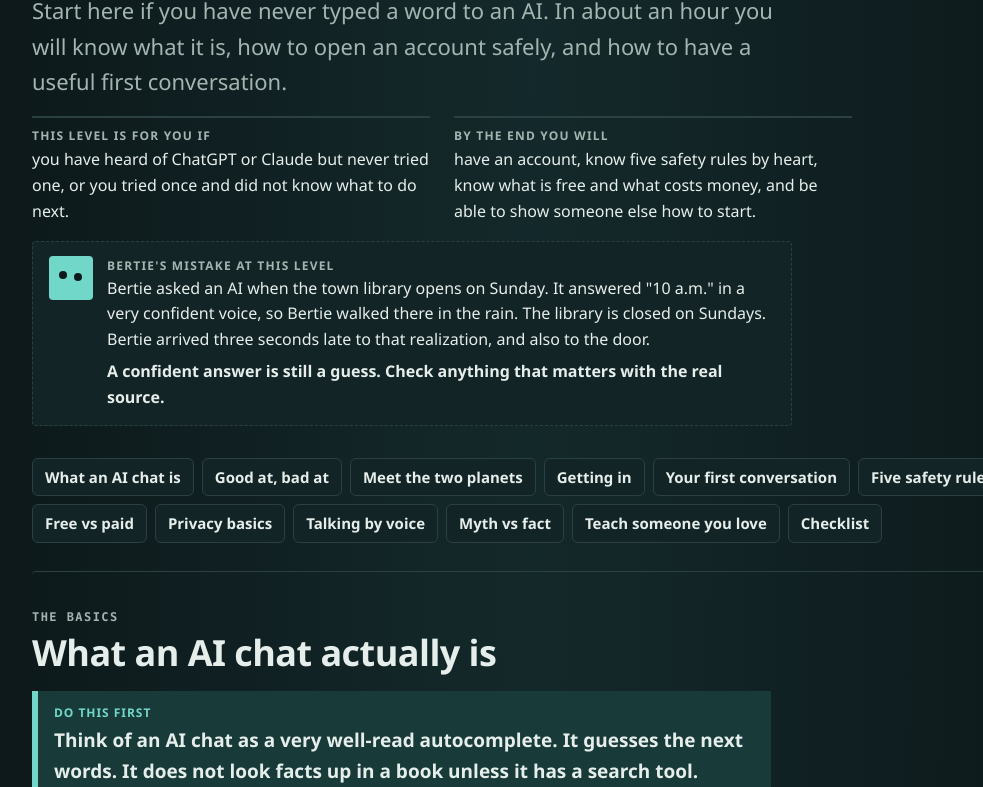
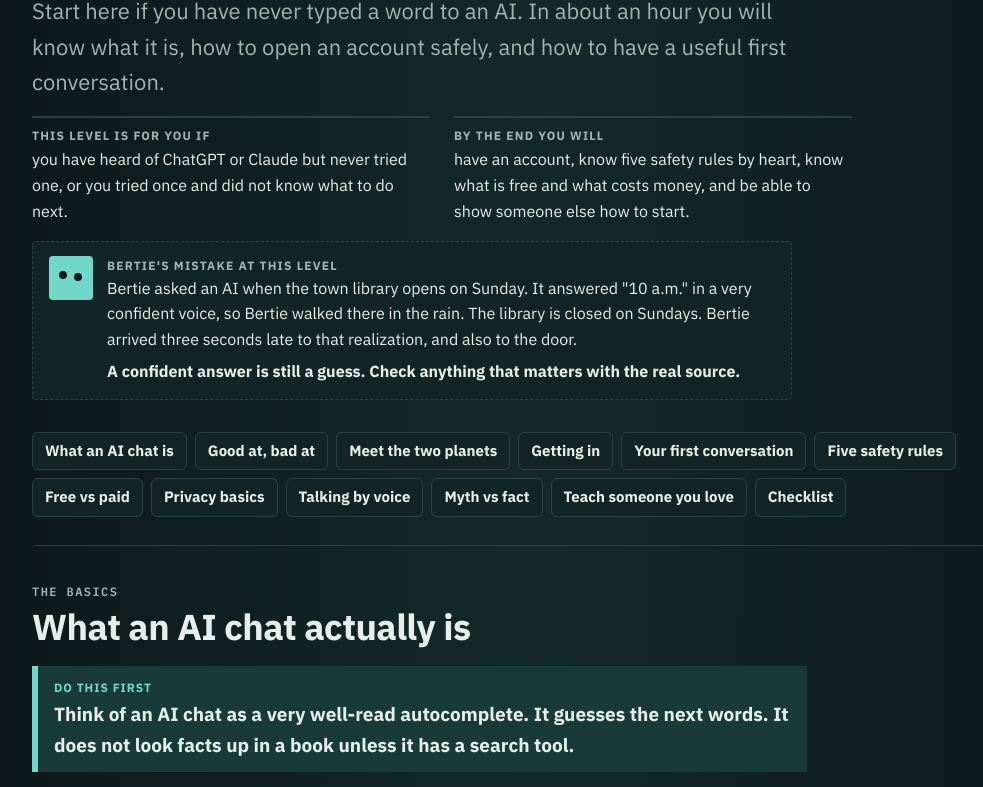
Before and after one commit to dmitrid1718-oss/aiplanets.guide, a plain HTML site: page level1.html in a window 1280 px wide. Shown: the part 341-1128 px from the top of the page, without its empty margins (108-1091 px from the left). Drawn offline with Linux system fonts and the light colour scheme; no server answers.

Commit message:
Use AINet type pairing in guide

```diff
--- a/level1.html
+++ b/level1.html
@@ -6,7 +6,7 @@
 <title>Launch Pad · Two Planets</title>
 <meta name="claude:viewport-fit-sides" content="cover">
 <link rel="preconnect" href="https://fonts.googleapis.com">
-<link rel="stylesheet" href="https://fonts.googleapis.com/css2?family=Space+Grotesk:wght@400;500;600;700&family=Atkinson+Hyperlegible:ital,wght@0,400;0,700;1,400&family=JetBrains+Mono:wght@400;600&display=swap">
+<link rel="stylesheet" href="https://fonts.googleapis.com/css2?family=IBM+Plex+Mono:wght@400;500;600;700&family=IBM+Plex+Sans:wght@400;500;600;700&display=swap">
 <link rel="stylesheet" href="guide.css">
 <style>:root{padding-top:env(safe-area-inset-top,0px);padding-bottom:env(safe-area-inset-bottom,0px)}</style>
 </head>
```
